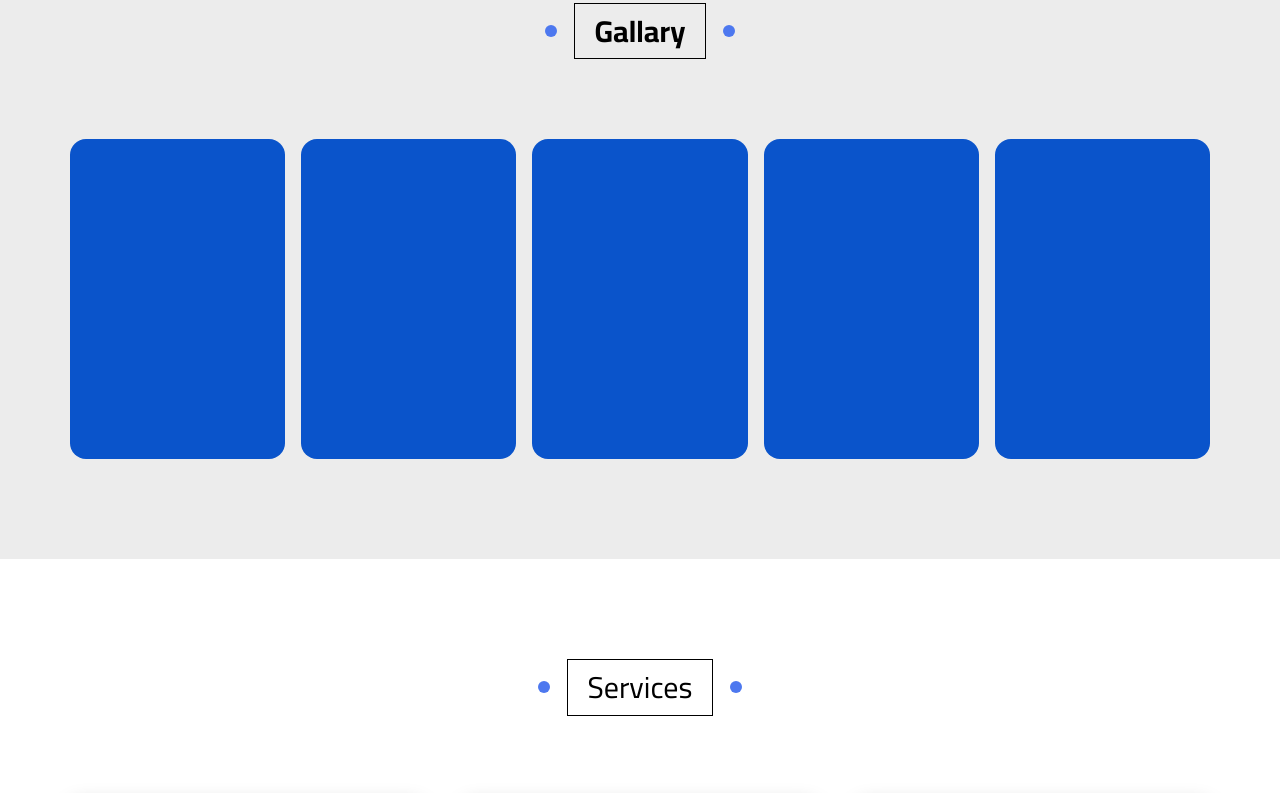
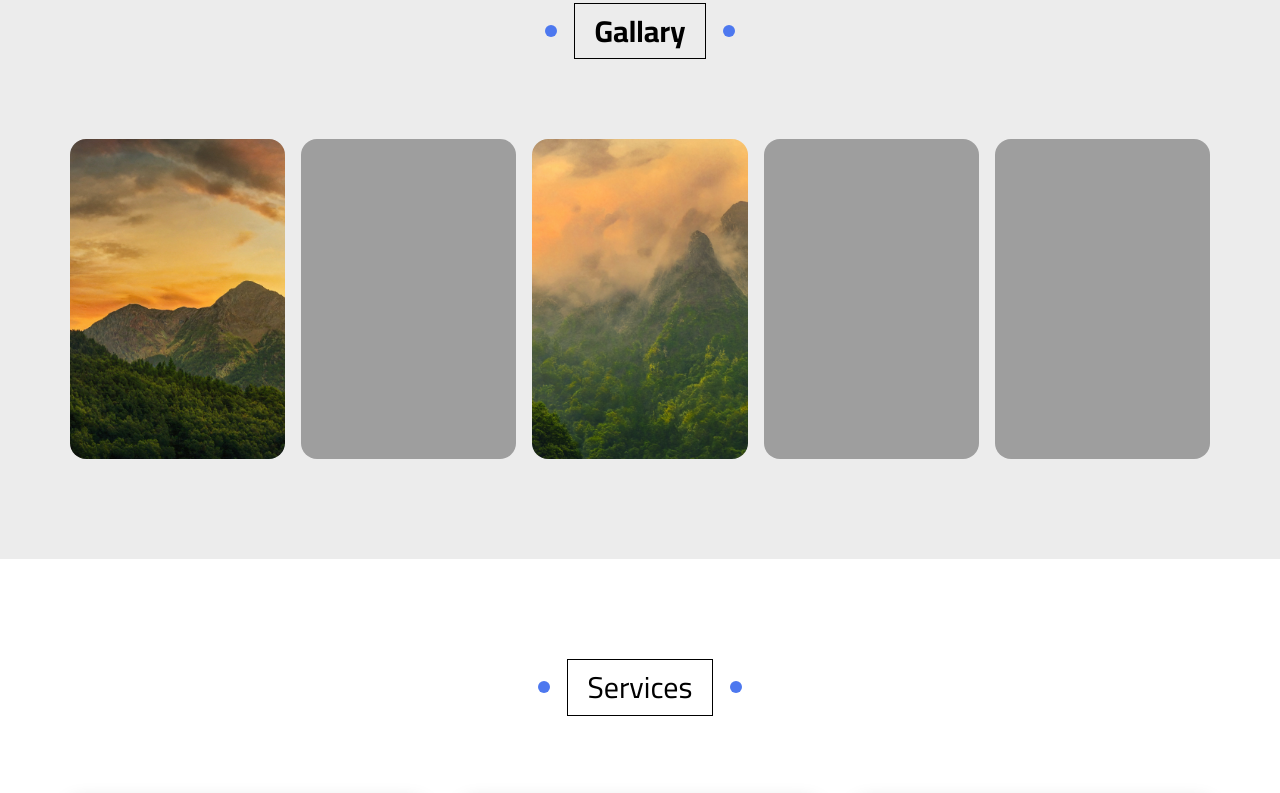
Before and after one commit to ReBestX/ReBestX-Template, a plain HTML site: page index.html in a window 1280 px wide. Shown: the part 2253-3046 px from the top of the page. Drawn offline with Linux system fonts and the light colour scheme; the site is published under a folder, as on GitHub Pages, so addresses that start at the root find nothing.

Commit message:
Fix some issues

```diff
--- a/css/template.css
+++ b/css/template.css
@@ -484,19 +484,19 @@ ul{
     background-color: var(--main-color-alt);
 }
 .gallery .container .image1{
-    background-image: url(/imgs/gallery1.jpg);
+    background-image: url("../imgs/gallery1.jpg");
 }
 .gallery .container .image2{
-    background-image: url(/imgs/gallery2.jpg);
+    background-image: url("../imgs/gallery2.jpg");
 }
 .gallery .container .image3{
-    background-image: url(/imgs/gallery3.jpg);
+    background-image: url("../imgs/gallery3.jpg");
 }
 .gallery .container .image4{
-    background-image: url(/imgs/gallery4.jpg);
+    background-image: url("../imgs/gallery4.jpg");
 }
 .gallery .container .image5{
-    background-image: url(/imgs/gallery5.jpg);
+    background-image: url("../imgs/gallery5.jpg");
 }
 .gallery .container{
     display: flex;
@@ -886,7 +886,7 @@ ul{
     padding-top: var(--main-padding-top);
     padding-bottom: var(--main-padding-bottom);
     position: relative;
-    background-image: url("/imgs/stats.jpg");
+    background-image: url("../imgs/stats.jpg");
     background-size: cover;
     min-height: 300px;
 }
@@ -991,7 +991,7 @@ ul{
     top: 0;
     width: 100%;
     height: 100%;
-    background-color: rgb(23, 135, 224,975);
+    background-color: rgb(23, 135, 224,97%);
     z-index: -1;
 }
 @media (max-width:991px) {
```
